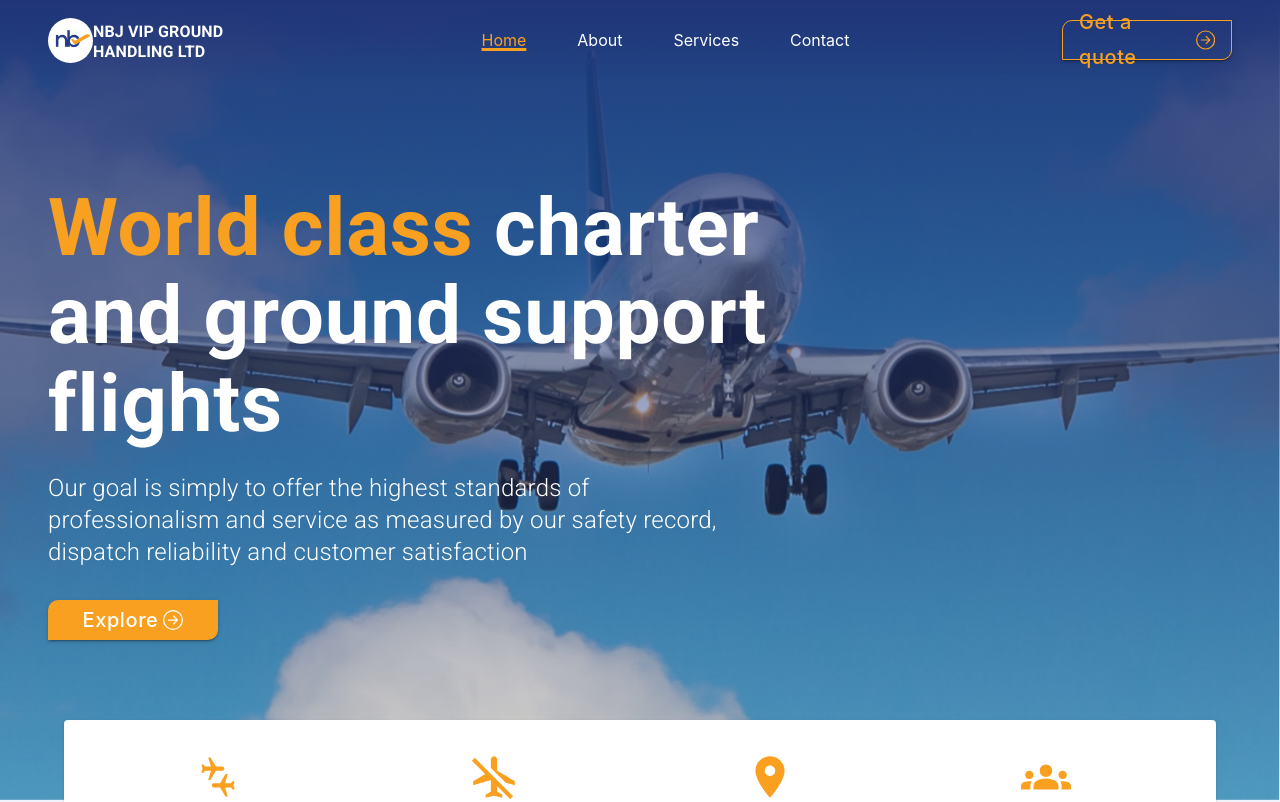
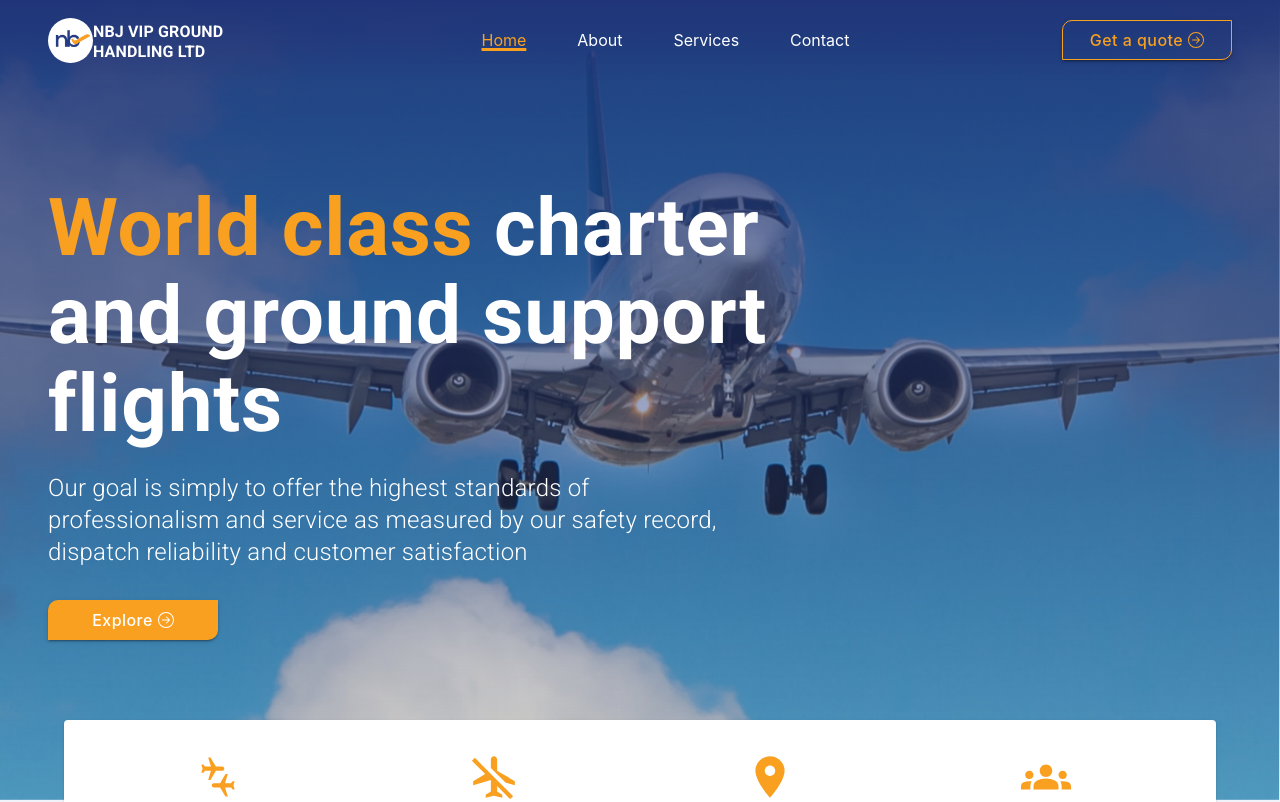
Before and after one commit to NBJ-Developer/nbj-client, a React (Create React App) app: page / in a window 1280 px wide. Shown: the top 802 px of the page. Built offline with nearby package versions, Linux system fonts and the light colour scheme.

Commit message:
Updated button

```diff
--- a/src/elements/Button/PrimaryButtons.jsx
+++ b/src/elements/Button/PrimaryButtons.jsx
@@ -12,7 +12,7 @@ export default function PrimaryButtons({ buttonLabel, sectionId, link }) {
         backgroundColor: '#F9A020',
         fontFamily: 'inter',
         fontStyle: 'normal',
-        fontSize: {xs: '15px', md: '20px'},
+        fontSize: {xs: '10px', md: '16px'},
         color: '#ffffff',
         textTransform: 'Capitalize',
         borderRadius: '10px 0 10px 0',
--- a/src/elements/Button/SecondaryButton.jsx
+++ b/src/elements/Button/SecondaryButton.jsx
@@ -10,7 +10,7 @@ export default function SecondaryButton({buttonLabel}) {
       backgroundColor: 'inherit',
       fontFamily: 'inter',
       fontStyle: 'normal',
-      fontSize: {xs: '15px', md: '20px'},
+      fontSize: {xs: '10px', md: '16px'},
       color: '#F9A020',
       border: '1px solid #F9A020',
       textTransform: 'none',
```
